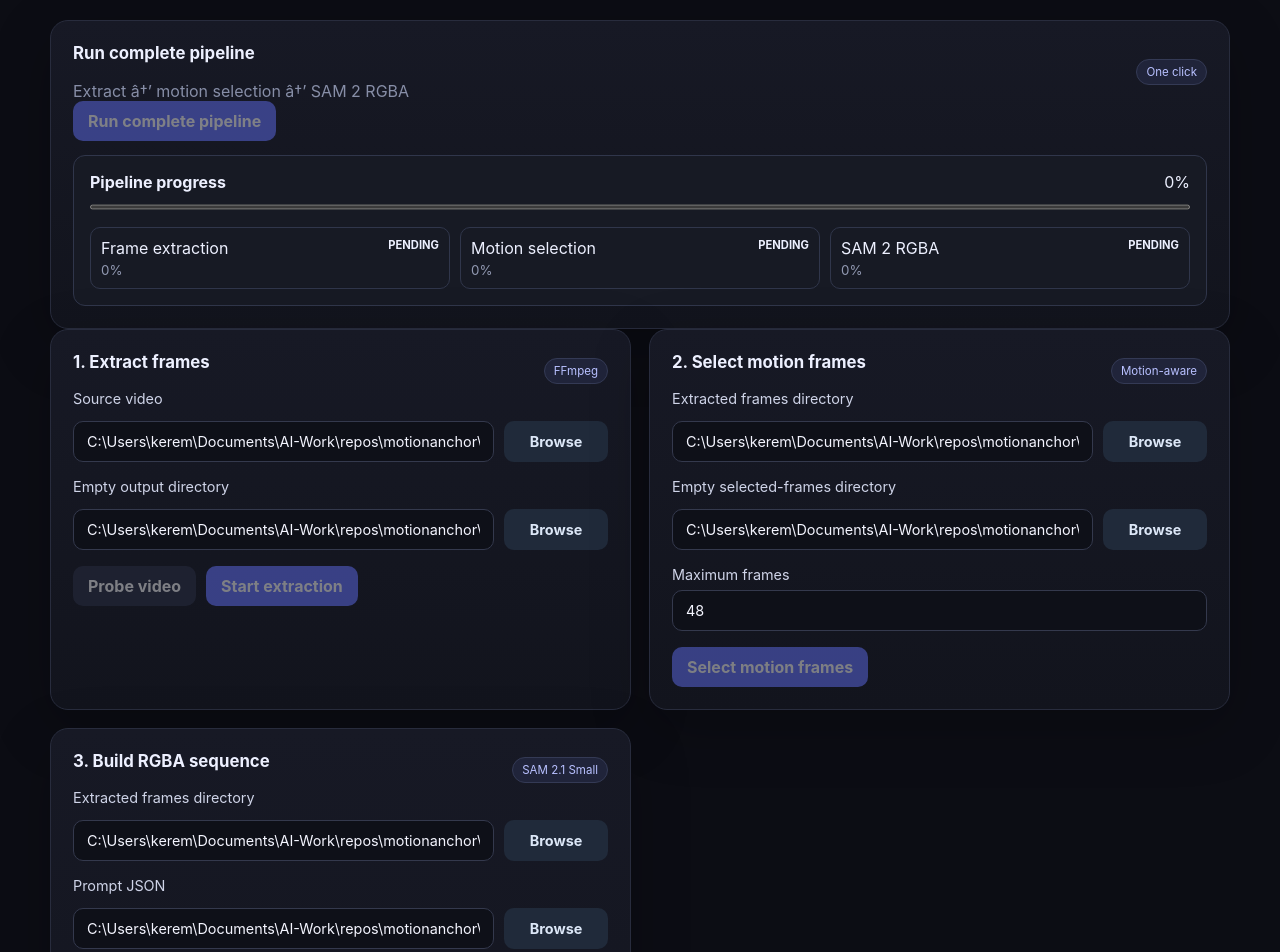
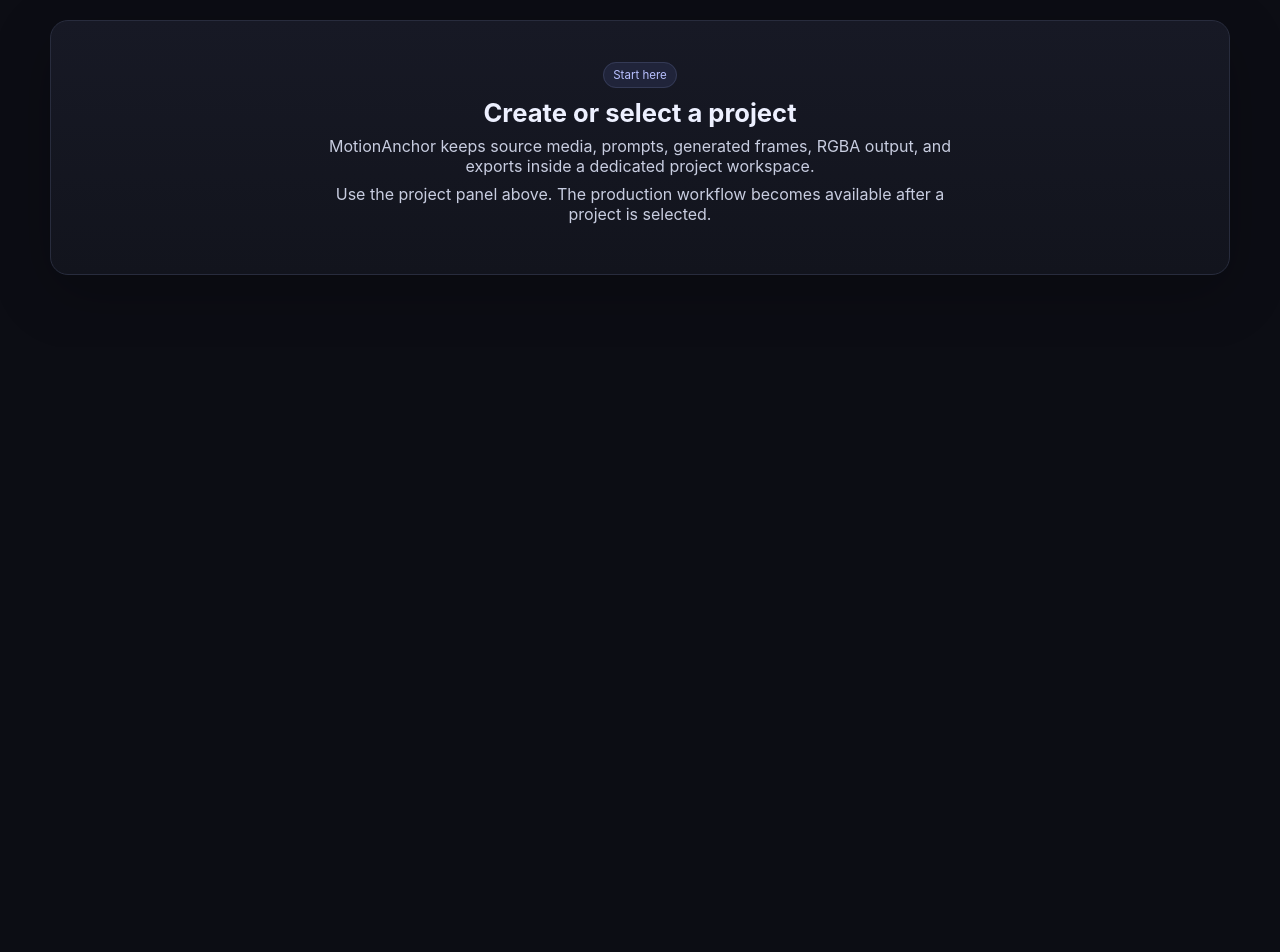
Before and after one commit to keremerdogdu92/motionanchor, a React (Vite) app: page / in a window 1280 px wide. Shown: the part 680-1632 px from the top of the page. After the commit the page ends 1027 px from the top, so only its background shows below. Built offline with nearby package versions, Linux system fonts and the light colour scheme.

Commit message:
feat: focus desktop UI on production workflow

```diff
--- a/src/App.css
+++ b/src/App.css
@@ -266,3 +266,24 @@
 .stage-running, .stage-queued { border-color: #735f2d; }
 .stage-failed { border-color: #7a3948; }
 @media (max-width: 760px) { .pipeline-stage-list { grid-template-columns: 1fr; } }
+
+.product-empty-state {
+  margin-top: 18px;
+  padding: 42px;
+  text-align: center;
+}
+.product-empty-state h2 { margin: 14px 0 8px; font-size: 1.6rem; }
+.product-empty-state p { max-width: 650px; margin: 8px auto; color: #c8cde0; }
+.primary-workflow { border-color: rgba(116, 130, 255, 0.55); }
+.primary-action { min-width: 180px; padding: 13px 20px; font-size: 1rem; }
+.workspace-checklist { display: grid; gap: 8px; margin: 16px 0; padding: 14px; border: 1px solid #3a4058; border-radius: 12px; background: #0d0f17; }
+.workspace-checklist strong { margin-bottom: 2px; }
+.workspace-checklist span { font-size: 0.86rem; }
+.workspace-checklist small { color: #858ca7; }
+.check-ready { color: #9fe7c2; }
+.check-missing { color: #ffc0ca; }
+.advanced-workflow { margin-top: 18px; }
+.advanced-workflow > summary { display: flex; justify-content: space-between; gap: 16px; padding: 16px 18px; border: 1px solid #282c3d; border-radius: 14px; background: #12141d; cursor: pointer; color: #edf0ff; font-weight: 700; }
+.advanced-workflow > summary small { color: #858ca7; font-weight: 400; }
+.advanced-workflow[open] > summary { margin-bottom: 18px; }
+@media (max-width: 620px) { .advanced-workflow > summary { flex-direction: column; } .product-empty-state { padding: 28px 20px; } }
--- a/src/App.tsx
+++ b/src/App.tsx
@@ -109,13 +109,6 @@
   cancellation_requested: boolean;
 };
 
-const ROOT = "C:\\Users\\kerem\\Documents\\AI-Work\\repos\\motionanchor\\fixtures\\cat-trap";
-const DEFAULT_SOURCE = `${ROOT}\\videos\\dash.mp4`;
-const DEFAULT_FRAMES = `${ROOT}\\dash\\frames`;
-const DEFAULT_EXTRACTION_OUTPUT = `${ROOT}\\ui-extract`;
-const DEFAULT_MOTION_OUTPUT = `${ROOT}\\ui-motion-selected`;
-const DEFAULT_SEGMENTATION_OUTPUT = `${ROOT}\\ui-sam2-output`;
-const DEFAULT_PROMPTS = `${ROOT}\\dash\\sam2-prompts.json`;
 const JOB_HISTORY_KEY = "motionanchor.job-history.v1";
 const JOB_HISTORY_LIMIT = 20;
 const SAM2_SETTINGS_KEY = "motionanchor.sam2-settings.v1";
@@ -174,13 +167,13 @@
   const [workspaceStatus, setWorkspaceStatus] = useState<WorkspaceReadiness | null>(null);
   const [exportAssetName, setExportAssetName] = useState("");
   const [initialActiveProjectId] = useState(loadActiveProjectId);
-  const [sourcePath, setSourcePath] = useState(DEFAULT_SOURCE);
-  const [extractionOutput, setExtractionOutput] = useState(DEFAULT_EXTRACTION_OUTPUT);
-  const [framesPath, setFramesPath] = useState(DEFAULT_FRAMES);
-  const [motionOutput, setMotionOutput] = useState(DEFAULT_MOTION_OUTPUT);
+  const [sourcePath, setSourcePath] = useState("");
+  const [extractionOutput, setExtractionOutput] = useState("");
+  const [framesPath, setFramesPath] = useState("");
+  const [motionOutput, setMotionOutput] = useState("");
   const [maxMotionFrames, setMaxMotionFrames] = useState(48);
-  const [segmentationOutput, setSegmentationOutput] = useState(DEFAULT_SEGMENTATION_OUTPUT);
-  const [promptPath, setPromptPath] = useState(DEFAULT_PROMPTS);
+  const [segmentationOutput, setSegmentationOutput] = useState("");
+  const [promptPath, setPromptPath] = useState("");
   const [initialSam2Settings] = useState(loadSam2Settings);
   const [featherRadius, setFeatherRadius] = useState(initialSam2Settings.featherRadius);
   const [defringe, setDefringe] = useState(initialSam2Settings.defringe);
@@ -403,12 +396,12 @@
 
     if (!project) {
       window.localStorage.removeItem(ACTIVE_PROJECT_KEY);
-      setSourcePath(DEFAULT_SOURCE);
-      setExtractionOutput(DEFAULT_EXTRACTION_OUTPUT);
-      setFramesPath(DEFAULT_FRAMES);
-      setMotionOutput(DEFAULT_MOTION_OUTPUT);
-      setSegmentationOutput(DEFAULT_SEGMENTATION_OUTPUT);
-      setPromptPath(DEFAULT_PROMPTS);
+      setSourcePath("");
+      setExtractionOutput("");
+      setFramesPath("");
+      setMotionOutput("");
+      setSegmentationOutput("");
+      setPromptPath("");
       return;
     }
 
@@ -812,6 +805,12 @@
   }
 
   const jobTitle = job?.operation === "segmentation.sam2_bootstrap" ? "SAM 2 setup job" : job?.operation === "segmentation.sam2_rgba" ? "SAM 2 RGBA job" : job?.operation === "media.select_motion_frames" ? "Motion selection job" : "Extraction job";
+  const workspaceChecklist = activeProject ? [
+    { label: "Workspace folders", ready: Boolean(workspaceStatus?.ready) },
+    { label: "Source video", ready: Boolean(workspaceStatus?.sourceExists) },
+    { label: "SAM 2 prompt", ready: Boolean(workspaceStatus?.promptExists) },
+  ] : [];
+  const pipelineReady = workspaceChecklist.length > 0 && workspaceChecklist.every((item) => item.ready);
 
   return (
     <main className="app-shell">
@@ -821,7 +820,7 @@
           <h1>MotionAnchor</h1>
           <p>Extract deterministic frames, propagate SAM 2 masks, and publish defringed RGBA sequences.</p>
         </div>
-        <span className="status-pill">Keremev worker</span>
+        <span className="status-pill">Local processing</span>
       </header>
 
       <ProjectDashboard
@@ -834,16 +833,32 @@
         onExportAssetNameChange={setExportAssetName}
       />
 
-      {activeProject && <section className="active-project-banner"><strong>{activeProject.name}</strong><span>{activeProject.workspacePath}</span></section>}
+      {!activeProject ? (
+        <section className="panel product-empty-state">
+          <span className="step-badge">Start here</span>
+          <h2>Create or select a project</h2>
+          <p>MotionAnchor keeps source media, prompts, generated frames, RGBA output, and exports inside a dedicated project workspace.</p>
+          <p className="muted">Use the project panel above. The production workflow becomes available after a project is selected.</p>
+        </section>
+      ) : (
+        <>
+      <section className="active-project-banner"><strong>{activeProject.name}</strong><span>{activeProject.workspacePath}</span></section>
 
-      <section className="panel">
-        <div className="panel-heading"><div><h2>Run complete pipeline</h2><span className="muted">Extract â†’ motion selection â†’ SAM 2 RGBA</span></div><span className="step-badge">One click</span></div>
+      <section className="panel primary-workflow">
+        <div className="panel-heading"><div><p className="eyebrow">Production workflow</p><h2>Create animation</h2><span className="muted">Source video ? motion selection ? transparent RGBA frames</span></div><span className="step-badge">One click</span></div>
         <div className="actions">
-          <button type="button" onClick={() => void startFullPipeline()} disabled={busy || Boolean(job && !terminal) || !workspaceStatus?.ready || !workspaceStatus.sourceExists || !workspaceStatus.promptExists}>Run complete pipeline</button>
+          <button type="button" className="primary-action" onClick={() => void startFullPipeline()} disabled={busy || Boolean(job && !terminal) || !pipelineReady}>Create animation</button>
           {pipelineRun && <span className={`job-state ${pipelineRun.stage === "failed" ? "state-failed" : pipelineRun.stage === "completed" ? "state-completed" : "state-running"}`}>{pipelineRun.stage.replace(/-/g, " ")}</span>}
         </div>
         {pipelineManifest && <div className={`runtime-card ${["failed", "running"].includes(pipelineManifest.status) && !pipelineRun ? "runtime-blocked" : "runtime-ready"}`}><strong>Durable pipeline checkpoint</strong><span>ID: {pipelineManifest.pipelineId}</span><span>Stage: {pipelineManifest.stage} ? Status: {pipelineManifest.status}</span><span title={pipelineManifest.manifestPath}>{pipelineManifest.manifestPath}</span>{["failed", "running"].includes(pipelineManifest.status) && !pipelineRun && <div className="actions"><button type="button" onClick={() => void resumePipeline(false)} disabled={busy || Boolean(job && !terminal)}>Resume safely</button><button type="button" className="secondary" onClick={() => void resumePipeline(true)} disabled={busy || Boolean(job && !terminal)}>Restart with new outputs</button><button type="button" className="secondary" onClick={() => void dismissPipeline()} disabled={busy}>Dismiss</button></div>}</div>}
         {pipelineCachePlan && <div className={`runtime-card ${pipelineCachePlan.segmentationCached ? "runtime-ready" : ""}`}><strong>Artifact cache plan</strong><span>Extraction: {pipelineCachePlan.extractionCached ? "cached" : "rebuild"} ? Motion: {pipelineCachePlan.motionCached ? "cached" : "rebuild"} ? Segmentation: {pipelineCachePlan.segmentationCached ? "cached" : "rebuild"}</span><span>Next stage: {pipelineCachePlan.nextStage}</span><span>{pipelineCachePlan.reason}</span></div>}
+        {!pipelineReady && (
+          <div className="workspace-checklist">
+            <strong>Project setup</strong>
+            {workspaceChecklist.map((item) => <span className={item.ready ? "check-ready" : "check-missing"} key={item.label}>{item.ready ? "Ready" : "Required"}: {item.label}</span>)}
+            <small>Prepare the missing project files from the project panel before creating the animation.</small>
+          </div>
+        )}
         <div className="pipeline-progress-card">
           <div className="pipeline-progress-heading"><strong>Pipeline progress</strong><span>{pipelineProgress.overall}%</span></div>
           <progress value={pipelineProgress.overall} max={100} />
@@ -854,6 +869,8 @@
         {pipelineHistory.length > 0 && <div className="runtime-card runtime-ready"><strong>Pipeline run history</strong>{pipelineHistory.map((run) => <span key={run.pipelineId}>{run.pipelineId.slice(0, 8)} ? {run.status} ? {run.stage} ? {run.updatedAt}</span>)}</div>}
       </section>
 
+      <details className="advanced-workflow">
+        <summary><span>Advanced workflow</span><small>Run or inspect individual pipeline stages</small></summary>
       <section className="workflow-grid">
         <article className="panel">
           <div className="panel-heading">
@@ -986,6 +1003,7 @@
           </form>
         </article>
       </section>
+      </details>
 
       {rgbaPreviews.length > 0 && activeProject && (
         <section className="panel">
@@ -1085,6 +1103,8 @@
           </div>
         </section>
       )}
+        </>
+      )}
     </main>
   );
 }
```
